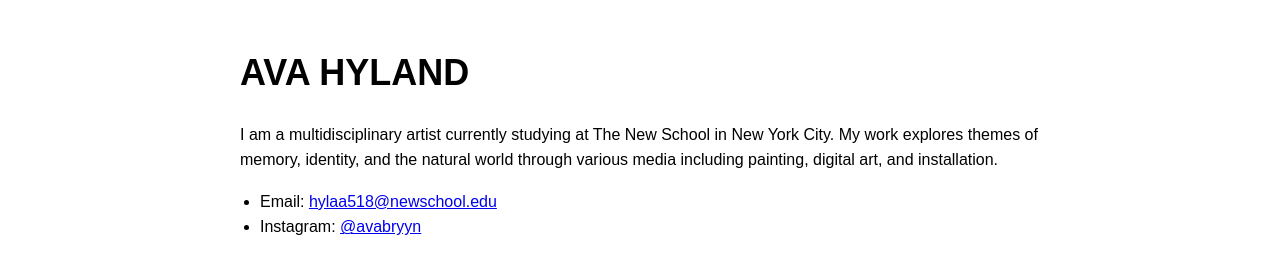
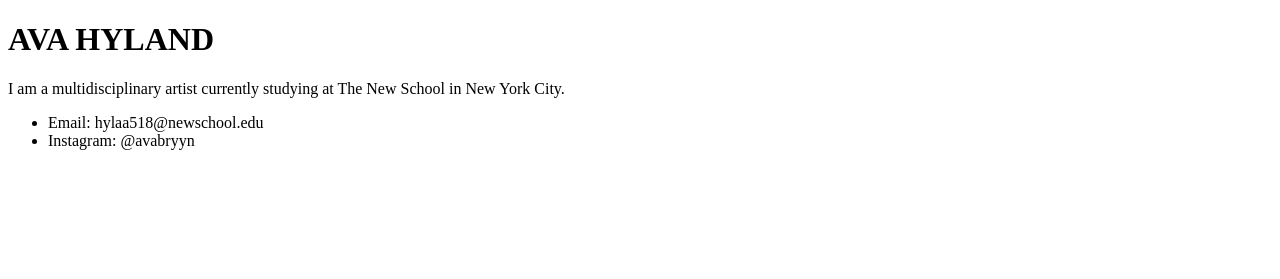
Before and after one commit to Avabrynnn/my_site, a plain HTML site: page about-contact.html in a window 1280 px wide. Drawn offline with Linux system fonts and the light colour scheme.

Commit message:
Update about-contact.html

```diff
--- a/about-contact.html
+++ b/about-contact.html
@@ -1,34 +1,16 @@
 <!DOCTYPE html>
-<html lang="en">
+<html>
 <head>
-    <meta charset="UTF-8">
-    <meta name="viewport" content="width=device-width, initial-scale=1.0">
     <title>Ava Hyland</title>
-    <style>
-        body {
-            font-family: Arial, sans-serif;
-            max-width: 800px;
-            margin: 0 auto;
-            padding: 20px;
-            line-height: 1.6;
-        }
-        h1 {
-            font-size: 36px;
-            margin-bottom: 20px;
-        }
-        ul {
-            padding-left: 20px;
-        }
-    </style>
 </head>
 <body>
-    <h1><strong>AVA HYLAND</strong></h1>
+    <h1>AVA HYLAND</h1>
 
-    <p>I am a multidisciplinary artist currently studying at The New School in New York City. My work explores themes of memory, identity, and the natural world through various media including painting, digital art, and installation.</p>
+    <p>I am a multidisciplinary artist currently studying at The New School in New York City.</p>
 
     <ul>
-        <li>Email: <a href="mailto:hylaa518@newschool.edu">hylaa518@newschool.edu</a></li>
-        <li>Instagram: <a href="https://instagram.com/avabryyn" target="_blank">@avabryyn</a></li>
+        <li>Email: hylaa518@newschool.edu</li>
+        <li>Instagram: @avabryyn</li>
     </ul>
 </body>
 </html>
```
